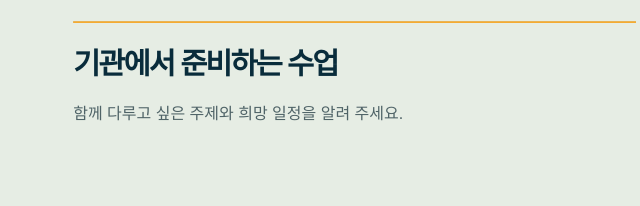
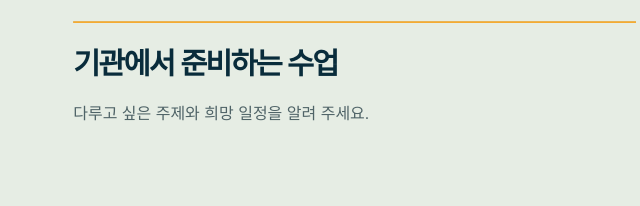
Before and after one commit to junhyuk0305/modu, a plain HTML site: page programs.html in a window 1280 px wide. Shown: the part 3160-3366 px from the top of the page, 554-1194 px from the left. Drawn offline with Linux system fonts and the light colour scheme.

Commit message:
Shorten education inquiry instructions

```diff
--- a/programs.html
+++ b/programs.html
@@ -114,7 +114,7 @@
     <div><span class="eyebrow">수업 협의</span><h2>어떤 정보를<br>알려 주시면 좋을까요?</h2></div>
     <div class="plain-list">
       <article class="row"><h3>참여하는 사람</h3><p>참여 대상과 인원을 알려 주세요. 청소년 수업은 학생들의 특성에 맞는 방식으로 함께 고려합니다.</p></article>
-      <article class="row"><h3>기관에서 준비하는 수업</h3><p>함께 다루고 싶은 주제와 희망 일정을 알려 주세요.</p></article>
+      <article class="row"><h3>기관에서 준비하는 수업</h3><p>다루고 싶은 주제와 희망 일정을 알려 주세요.</p></article>
     </div>
   </div>
 </section>
```
